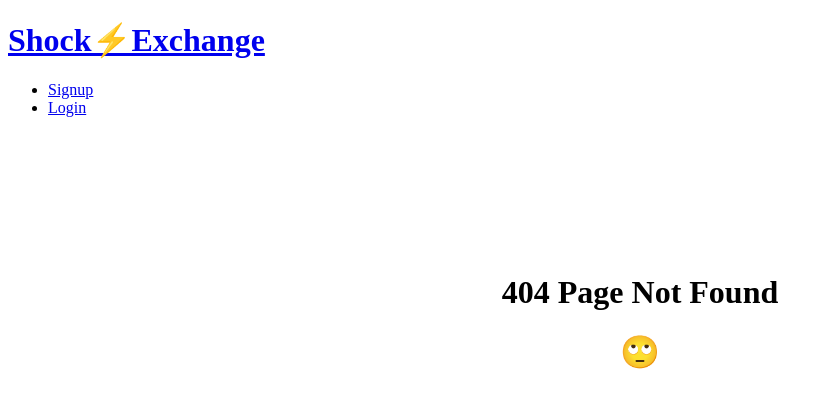
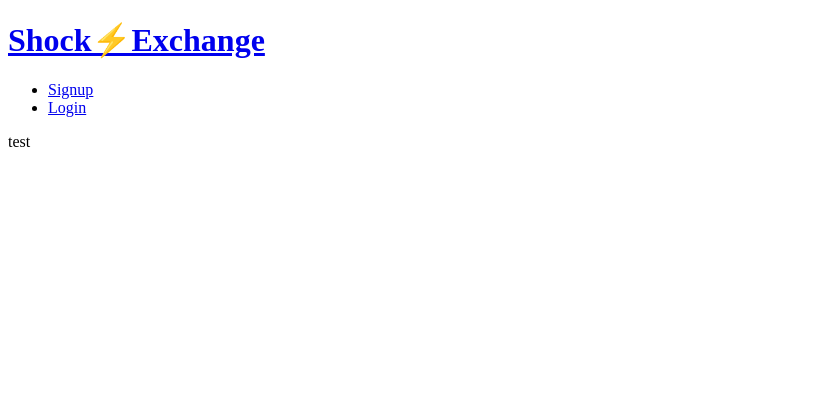
Before and after one commit to CollinA7/shock-exchange, a React (Create React App) app in the folder client/: page /account in a window 1280 px wide. Before the commit this address had no page. Shown: the top 408 px of the page, without its empty margins (0-832 px from the left). Built offline with nearby package versions, Linux system fonts and the light colour scheme.

Commit message:
added Account page to and refactored styling for 404

```diff
--- a/client/src/App.js
+++ b/client/src/App.js
@@ -10,6 +10,7 @@ import { setContext } from '@apollo/client/link/context';
 
 import Home from './pages/Home';
 import NoMatch from './pages/NoMatch';
+import Account from './pages/Account';
 import Login from './pages/Login';
 import Signup from './pages/Signup';
 import Nav from './components/Nav';
@@ -43,6 +44,7 @@ function App() {
             <Route exact path="/" component={Home} />
             <Route exact path="/login" component={Login} />
             <Route exact path="/signup" component={Signup} />
+            <Route exact path="/account" component={Account} />
             <Route component={NoMatch} />
           </Switch>
         </div>
--- a/client/src/components/Nav/index.js
+++ b/client/src/components/Nav/index.js
@@ -8,13 +8,13 @@ function Nav() {
       return (
         <ul className="flex-row">
           <li className="mx-1">
-            <Link to="/orderHistory">Order History</Link>
-          </li>
-          <li className="mx-1">
             {/* this is not using the Link component to logout or user and then refresh the application to the start */}
             <a href="/" onClick={() => Auth.logout()}>
               Logout
             </a>
+          </li>
+          <li className="mx-1">
+            <Link to="/account">Account</Link>
           </li>
         </ul>
       );
@@ -36,7 +36,7 @@ function Nav() {
     <header className="flex-row px-1">
       <h1>
         <Link to="/">
-          <span role="img" aria-label="shopping bag">
+          <span role="img" aria-label="high voltage">
             Shock⚡Exchange
           </span>
         </Link>
--- /dev/null
+++ b/client/src/pages/Account.js
@@ -0,0 +1,7 @@
+import React from 'react';
+
+function Account() {
+  return <div>test</div>;
+}
+
+export default Account;
--- a/client/src/pages/NoMatch.js
+++ b/client/src/pages/NoMatch.js
@@ -6,11 +6,6 @@ const NoMatch = () => {
     <div>
       <Jumbotron>
         <h1>404 Page Not Found</h1>
-        <h1>
-          <span role="img" aria-label="Face With Rolling Eyes Emoji">
-            🙄
-          </span>
-        </h1>
       </Jumbotron>
     </div>
   );
```
